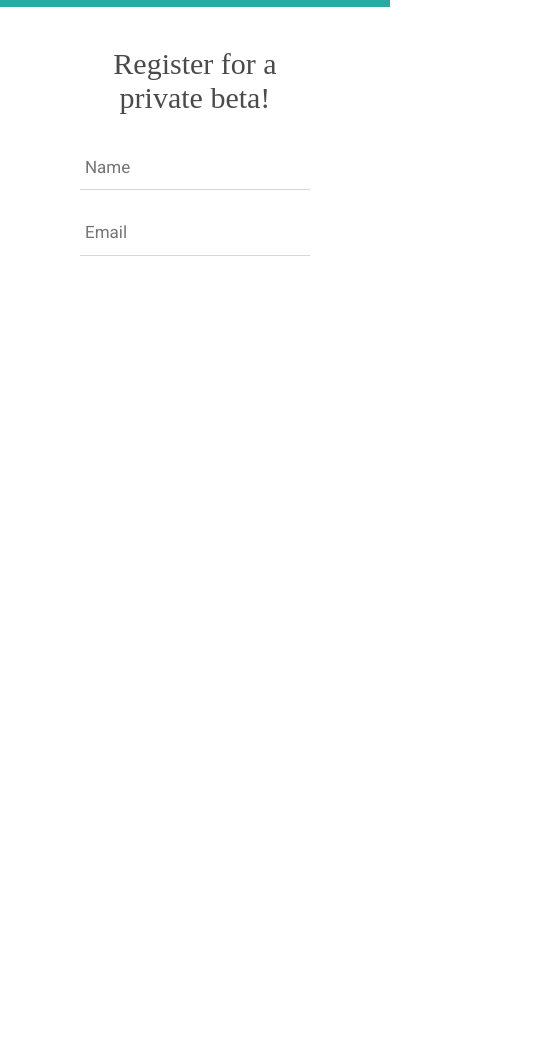
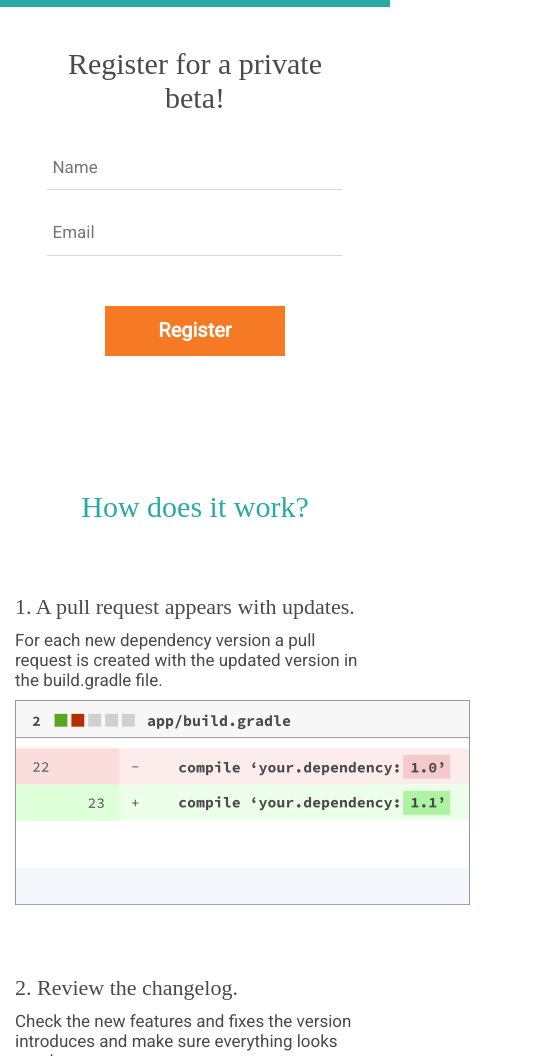
Before and after one commit to xmartlabs/jared-landing, a website: page index.html in a window 390 px wide. Shown: the part 1314-2370 px from the top of the page, 556 px wide, since content can reach past the window. Before the commit the page ends 1614 px from the top, so only its background shows below. Drawn offline with nearby package versions, Linux system fonts and the light colour scheme; a web font is replaced by a local one.

Commit message:
feat(body): finishes body content, issues with mobile

```diff
--- a/index.html
+++ b/index.html
@@ -82,12 +82,56 @@
       </div>
 
       <div class="row body-partition">
-        <div class="col col-md-4 col-md-offset-4 col-xs-8 col-xs-offset-2">
+        <div class="col col-md-4 col-md-offset-4 col-xs-10 col-xs-offset-1">
           <h4 class="grey-header text-center">Register for a private beta!</h4>
           <form>
-            <input class="input" type="text" placeholder="Name" required/>
-            <input class="input" type="email" placeholder="Email" required/>
+            <input class="input"  type="text" placeholder="Name" required/>
+            <input class="input"  type="email" placeholder="Email" required/>
+            <div class="button-container">
+              <input class="button" type="submit" value="Register">
+            </div>
           </form>
+        </div>
+      </div>
+
+      <div class="row body-partition">
+        <h4 class="green-header marginalized text-center">How does it work?</h4>
+        <div class="col col-md-5 col-md-offset-1 col-xs-12">
+          <h5 class="grey-header small">1. A pull request appears with updates.</h5>
+          <p class="grey-paragraph">For each new dependency version a pull request is created with the updated version in the build.gradle file.</p>
+        </div>
+        <div class="col col-md-5 col-xs-12 text-center">
+          <img src="images/how-does-it-work-1.png" />
+        </div>
+        <div class="col col-xs-12">
+          <div class="separator"></div>
+        </div>
+        <div class="col col-md-5 col-md-offset-1 col-xs-12">
+          <h5 class="grey-header small">2. Review the changelog.</h5>
+          <p class="grey-paragraph">Check the new features and fixes the version introduces and make sure everything looks good.</p>
+        </div>
+        <div class="col col-md-5 col-xs-12 text-center">
+          <img src="images/how-does-it-work-2.png" />
+        </div>
+        <div class="col col-xs-12">
+          <div class="separator"></div>
+        </div>
+        <div class="col col-md-5 col-md-offset-1 col-xs-12">
+          <h5 class="grey-header small">3. Tests pass.</h5>
+          <p class="grey-paragraph">Check that the CI server response is OK and that the newest version integrated successfully.</p>
+        </div>
+        <div class="col col-md-5 col-xs-12 text-center">
+          <img src="images/how-does-it-work-3.png" />
+        </div>
+        <div class="col col-xs-12">
+          <div class="separator"></div>
+        </div>
+        <div class="col col-md-5 col-md-offset-1 col-xs-12">
+          <h5 class="grey-header small">4. Just merge it!</h5>
+          <p class="grey-paragraph">Take the change to the main branch. Your project is updated!.</p>
+        </div>
+        <div class="col col-md-5 col-xs-12 text-center">
+          <img src="images/how-does-it-work-4.png" />
         </div>
       </div>
     </div>
--- a/sass/body.scss
+++ b/sass/body.scss
@@ -11,6 +11,9 @@
   font-stretch: normal;
   line-height: normal;
   letter-spacing: normal;
+  &.small {
+    font-size: 22px;
+  }
 }
 
 .centered-image {
@@ -27,12 +30,17 @@
   color: white;
 }
 
+.green-header {
+  @extend .body-header;
+  color: $primary-color;
+}
+
 .grey-header {
   @extend .body-header;
   color: $grey;
 }
 
-.white-paragraph {
+.paragraph {
   font-family: Roboto;
   font-size: 17px;
   font-weight: normal;
@@ -40,10 +48,19 @@
   font-stretch: normal;
   line-height: normal;
   letter-spacing: normal;
-  color: white;
   &.bold {
     font-weight: bold;
   }
+}
+
+.white-paragraph {
+  @extend .paragraph;
+  color: white;
+}
+
+.grey-paragraph {
+  @extend .paragraph;
+  color: $grey;
 }
 
 .input {
@@ -56,3 +73,21 @@
   font-family: Roboto;
   font-size: 17px;
 }
+
+.button-container {
+  text-align: center;
+}
+
+.button {
+  height: 50px;
+  width: 180px;
+  margin: 50px auto;
+  border: 0;
+  text-align: center;
+  background-color: $orange;
+  font-family: Roboto;
+  font-size: 20px;
+  font-weight: bold;
+  text-align: center;
+  color: white;
+}
--- a/sass/main.scss
+++ b/sass/main.scss
@@ -5,6 +5,10 @@
 
 html {
   overflow-x: hidden;
+}
+
+.marginalized {
+  margin-bottom: 60px;
 }
 
 .vertically-padded {
```
Also changed, not shown: css/custom.css.
